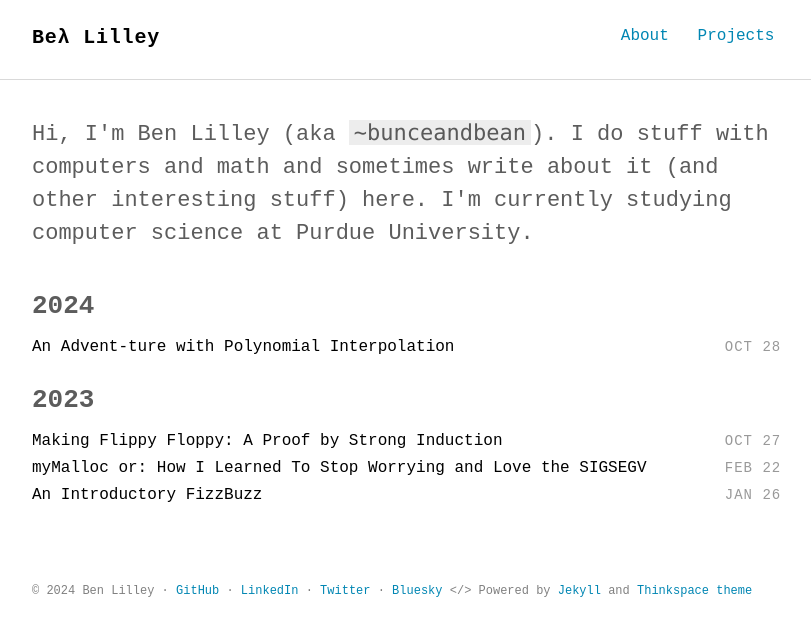
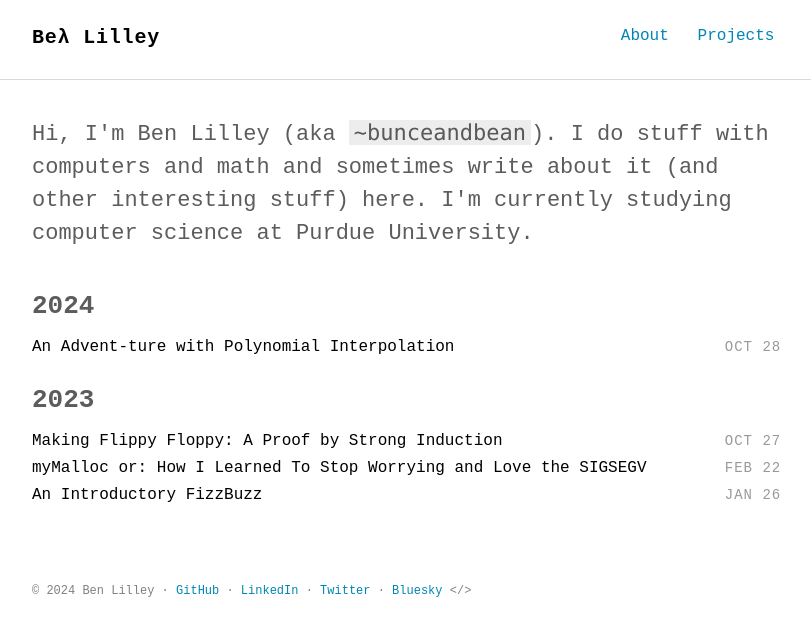
Before and after one commit to bunceandbean/bunceandbean.github.io, a Jekyll site: the page built from docs/index.html, in a window 1280 px wide. Shown: the top 636 px of the page, without its empty margins (232-1043 px from the left). Built offline with Jekyll 4.4.1, drawn with Linux system fonts in a browser that asks for light colours; some web fonts are replaced.

Commit message:
Update footer.html

```diff
--- a/docs/_includes/footer.html
+++ b/docs/_includes/footer.html
@@ -1,5 +1,5 @@
 <footer class="site-footer">
   <div class="container">
-    <small class="block">&copy; {{ site.time | date: '%Y' }} {{ site.author.name }} &middot; <a href="https://github.com/bunceandbean/">GitHub</a> &middot; <a href="https://linkedin.com/in/ben-lilley-/">LinkedIn</a> &middot; <a href="https://twitter.com/bunceandbean/">Twitter</a> &middot; <a href="https://bsky.app/profile/bunceandbean.bsky.social">Bluesky</a> &lt;/&gt; Powered by <a href="https://jekyllrb.com/">Jekyll</a> and <a href="https://github.com/heiswayi/thinkspace">Thinkspace theme</a></small>
+    <small class="block">&copy; {{ site.time | date: '%Y' }} {{ site.author.name }} &middot; <a href="https://github.com/bunceandbean/">GitHub</a> &middot; <a href="https://linkedin.com/in/ben-lilley-/">LinkedIn</a> &middot; <a href="https://twitter.com/bunceandbean/">Twitter</a> &middot; <a href="https://bsky.app/profile/bunceandbean.bsky.social">Bluesky</a> &lt;/&gt;
   </div>
 </footer>
```
